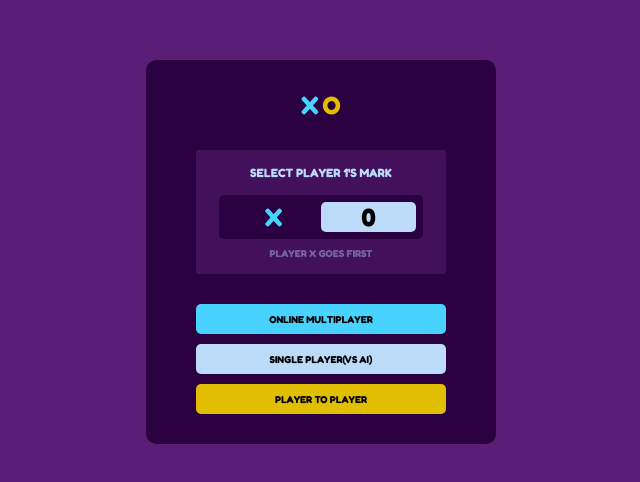
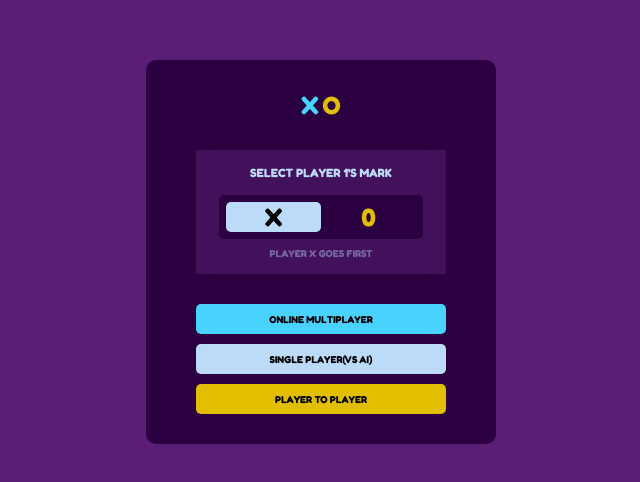
Before and after one commit to tlhalesebaeng/AI-Powered-Tic-Tac-Toe, a React (Vite) app in the folder frontend/: page / in a window 1280 px wide. Shown: the part 148-630 px from the top of the page, without its empty margins (319-959 px from the left). Built offline with nearby package versions, Linux system fonts and the light colour scheme.

Commit message:
landing page functionality

```diff
--- a/frontend/src/components/LandingPage.css
+++ b/frontend/src/components/LandingPage.css
@@ -11,7 +11,7 @@
 }
 
 .landing-page-heading {
-  font-family: "Fredoka", sans-serif;
+    font-family: 'Fredoka', sans-serif;
     margin-bottom: 30px;
 }
 
@@ -30,14 +30,14 @@
 }
 
 .player-selection-container h2 {
-  font-family: "Fredoka", sans-serif;
+    font-family: 'Fredoka', sans-serif;
     font-size: 12px;
     color: #bcdbf9;
     text-transform: uppercase;
 }
 
 .player-selection-container p {
-  font-family: "Fredoka", sans-serif;
+    font-family: 'Fredoka', sans-serif;
     font-size: 10px;
     color: #bcdaf96a;
     text-transform: uppercase;
@@ -68,15 +68,19 @@
     background-color: transparent;
 }
 
-.game-type button {
+.btn-select-game-type {
     height: 30px;
     width: 250px;
     margin-top: 10px;
     border: none;
     border-radius: 5px;
     color: black;
-  font-family: "Fredoka", sans-serif;
+    font-family: 'Fredoka', sans-serif;
     font-size: 10px;
     font-weight: bold;
     text-transform: uppercase;
 }
+
+.selected-type {
+    border: 2px solid rgb(91, 91, 91);
+}
--- a/frontend/src/components/LandingPage.jsx
+++ b/frontend/src/components/LandingPage.jsx
@@ -1,6 +1,19 @@
-import "./LandingPage.css";
+import { useState } from 'react';
+import './LandingPage.css';
 
 export default function LandingPage() {
+    //put all this states into one object state
+    const [selectedPlayer, setSelectedPlayer] = useState('player-x');
+    const [selectedGameType, setSelectedGameType] = useState('');
+
+    function handleGameType(gameType) {
+        setSelectedGameType(gameType);
+    }
+
+    function handleSelectedPlayer(player) {
+        setSelectedPlayer(player);
+    }
+
     return (
         <main>
             <div className="container column">
@@ -11,16 +24,61 @@ export default function LandingPage() {
                 <div className="player-selection-container column">
                     <h2>Select player 1's mark</h2>
                     <div className="selection-container row">
-            <button className="transparent X">X</button>
-            <button className="selected-player O">0</button>
+                        <button
+                            onClick={() => handleSelectedPlayer('player-x')}
+                            className={`${
+                                selectedPlayer !== 'player-x'
+                                    ? 'transparent'
+                                    : 'selected-player'
+                            }  X`}
+                        >
+                            X
+                        </button>
+                        <button
+                            onClick={() => handleSelectedPlayer('player-o')}
+                            className={`${
+                                selectedPlayer !== 'player-o'
+                                    ? 'transparent'
+                                    : 'selected-player'
+                            }  O`}
+                        >
+                            0
+                        </button>
                     </div>
                     <p>Player X goes first</p>
                     {/*render this when the game type is only player to player */}
                 </div>
                 <div className="game-type column">
-          <button className="player-x-color">Online Multiplayer</button>
-          <button className="draw-color">Single player(vs AI)</button>
-          <button className="player-o-color">Player to Player</button>
+                    <button
+                        onClick={() => handleGameType('online multiplayer')}
+                        className={`btn-select-game-type player-x-color ${
+                            selectedGameType === 'online multiplayer'
+                                ? 'selected-type'
+                                : null
+                        }`}
+                    >
+                        Online Multiplayer
+                    </button>
+                    <button
+                        onClick={() => handleGameType('single player')}
+                        className={`btn-select-game-type draw-color ${
+                            selectedGameType === 'single player'
+                                ? 'selected-type'
+                                : null
+                        }`}
+                    >
+                        Single player(vs AI)
+                    </button>
+                    <button
+                        onClick={() => handleGameType('player to player')}
+                        className={`btn-select-game-type player-o-color ${
+                            selectedGameType === 'player to player'
+                                ? 'selected-type'
+                                : null
+                        }`}
+                    >
+                        Player to Player
+                    </button>
                 </div>
             </div>
         </main>
```
Also changed, not shown: frontend/src/main.jsx (+10 -10 lines), frontend/src/App.css (indentation only). Lines whose indentation alone changed are shown as unchanged.
